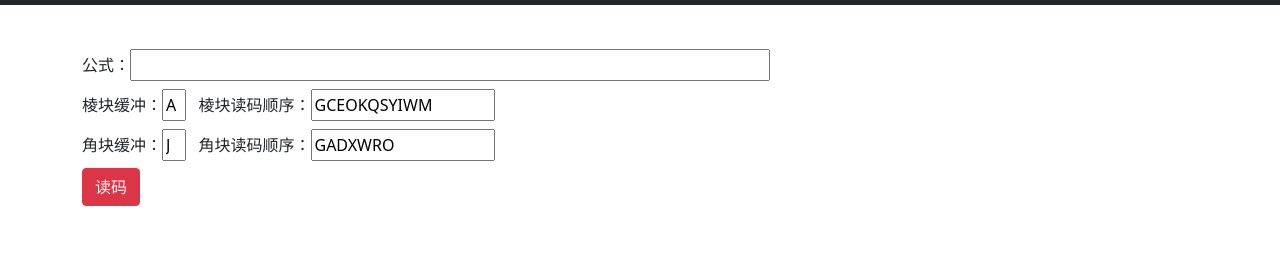
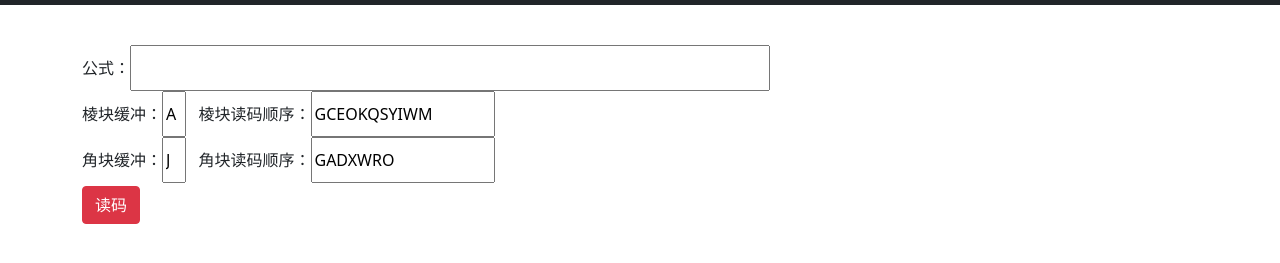
Before and after one commit to nbwzx/bldhelper, a plain HTML site: page index.html in a window 1280 px wide. Shown: the part 51-314 px from the top of the page. Drawn offline with Linux system fonts and the light colour scheme.

Commit message:
Update index.html

```diff
--- a/index.html
+++ b/index.html
@@ -67,13 +67,13 @@
   <main class="container">
     <br />
     <div class="col" style="line-height:2.5em">
-      公式：<input id="alg" type="text" style="width:40em;height:2em">
+      公式：<input id="alg" type="text" style="width:40em">
       <br />
-      棱块缓冲：<input id="edgebuffer" type="text" value="A" style="width:1.5em;height:2em">&nbsp;&nbsp;
-      棱块读码顺序：<input id="edgeorder" type="text" value="GCEOKQSYIWM" style="width:11.5em;height:2em">
+      棱块缓冲：<input id="edgebuffer" type="text" value="A" style="width:1.5em">&nbsp;&nbsp;
+      棱块读码顺序：<input id="edgeorder" type="text" value="GCEOKQSYIWM" style="width:11.5em">
       <br />
-      角块缓冲：<input id="cornerbuffer" type="text" value="J" style="width:1.5em;height:2em">&nbsp;&nbsp;
-      角块读码顺序：<input id="cornerorder" type="text" value="GADXWRO" style="width:11.5em;height:2em">
+      角块缓冲：<input id="cornerbuffer" type="text" value="J" style="width:1.5em">&nbsp;&nbsp;
+      角块读码顺序：<input id="cornerorder" type="text" value="GADXWRO" style="width:11.5em">
       <br />
       <button type="button" id="read" class="btn btn-danger">读码</button>
       <br />
```
